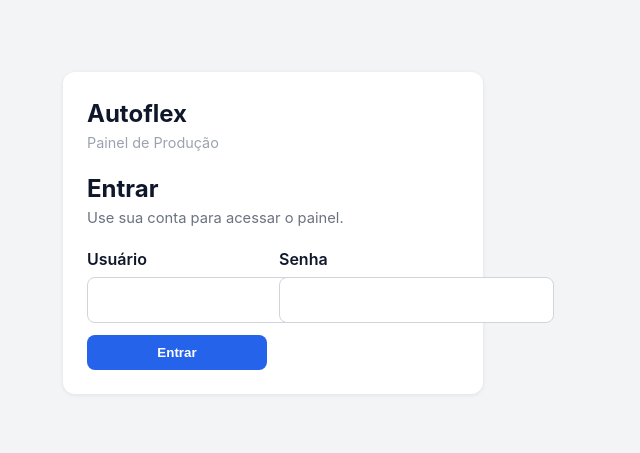
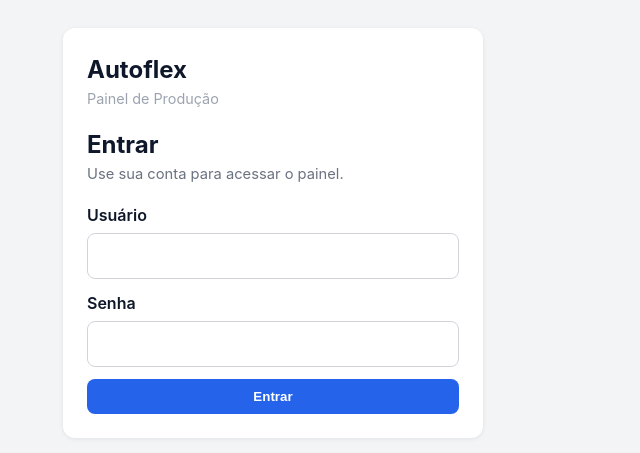
Before and after one commit to gabrielluisnunes/Autoflex-frontend, a React app: page /login in a window 768 px wide. Shown: the part 167-620 px from the top of the page, without its empty margins (111-751 px from the left). Built offline with nearby package versions, Linux system fonts and the light colour scheme; no server answers; the HTML template or start-up script is replaced by a standard one.

Commit message:
fix(login-ui): scope desktop form grid and stabilize responsive behavior

```diff
--- a/src/index.css
+++ b/src/index.css
@@ -365,6 +365,14 @@ select {
   gap: 18px;
 }
 
+.login-card .form-grid {
+  grid-template-columns: 1fr;
+}
+
+.login-card .form-grid > .button {
+  width: 100%;
+}
+
 .highlight-row {
   background: #ecfeff;
 }
@@ -414,6 +422,11 @@ select {
     width: 100%;
   }
 
+  .chip-item {
+    flex-wrap: wrap;
+    gap: 8px;
+  }
+
   th,
   td {
     padding: 10px 12px;
@@ -425,11 +438,11 @@ select {
 }
 
 @media (min-width: 768px) {
-  .form-grid {
+  .modal-body .form-grid {
     grid-template-columns: repeat(2, minmax(0, 1fr));
   }
 
-  .form-grid .actions-row {
+  .modal-body .form-grid .actions-row {
     grid-column: 1 / -1;
   }
 }
```
